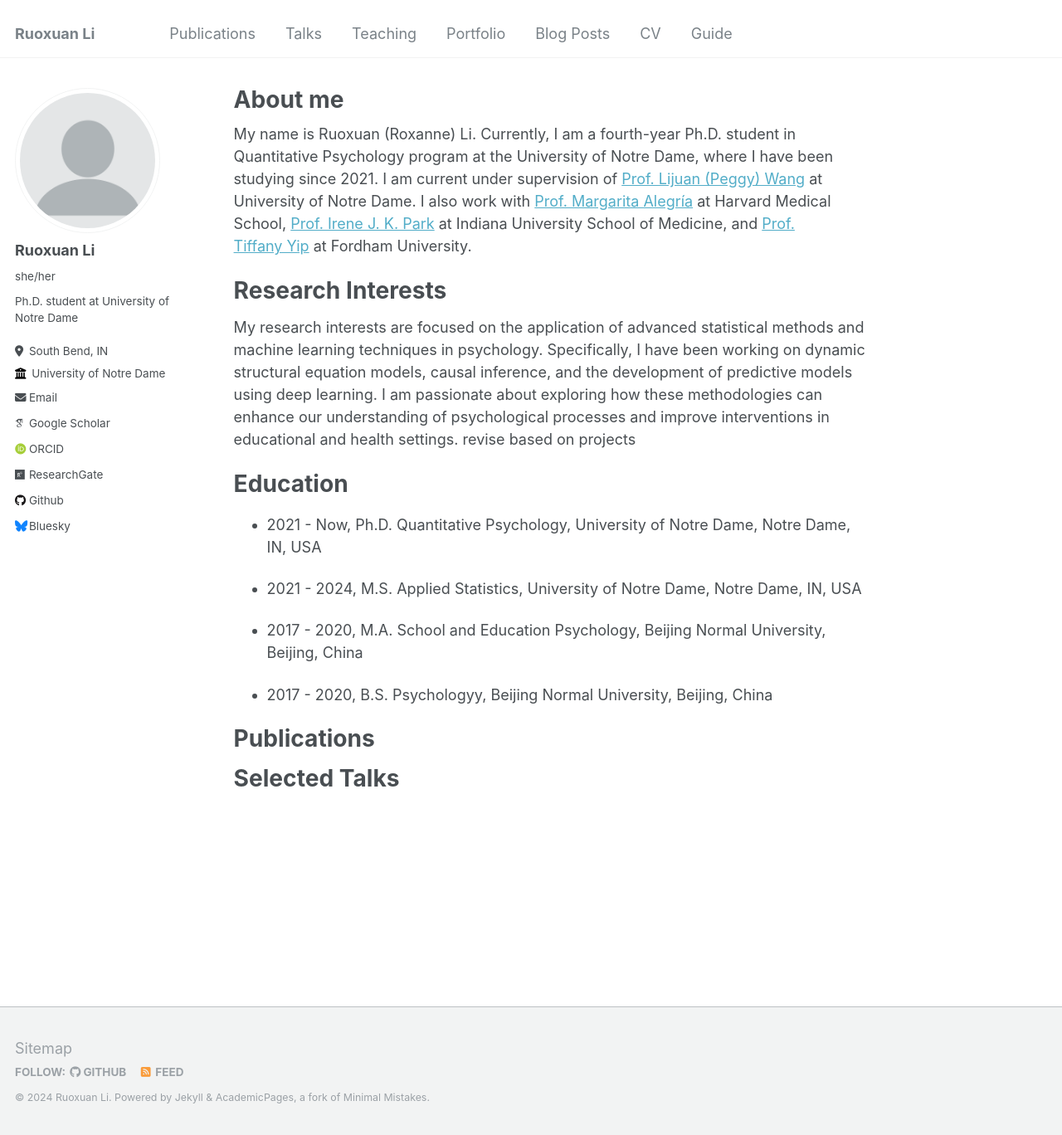
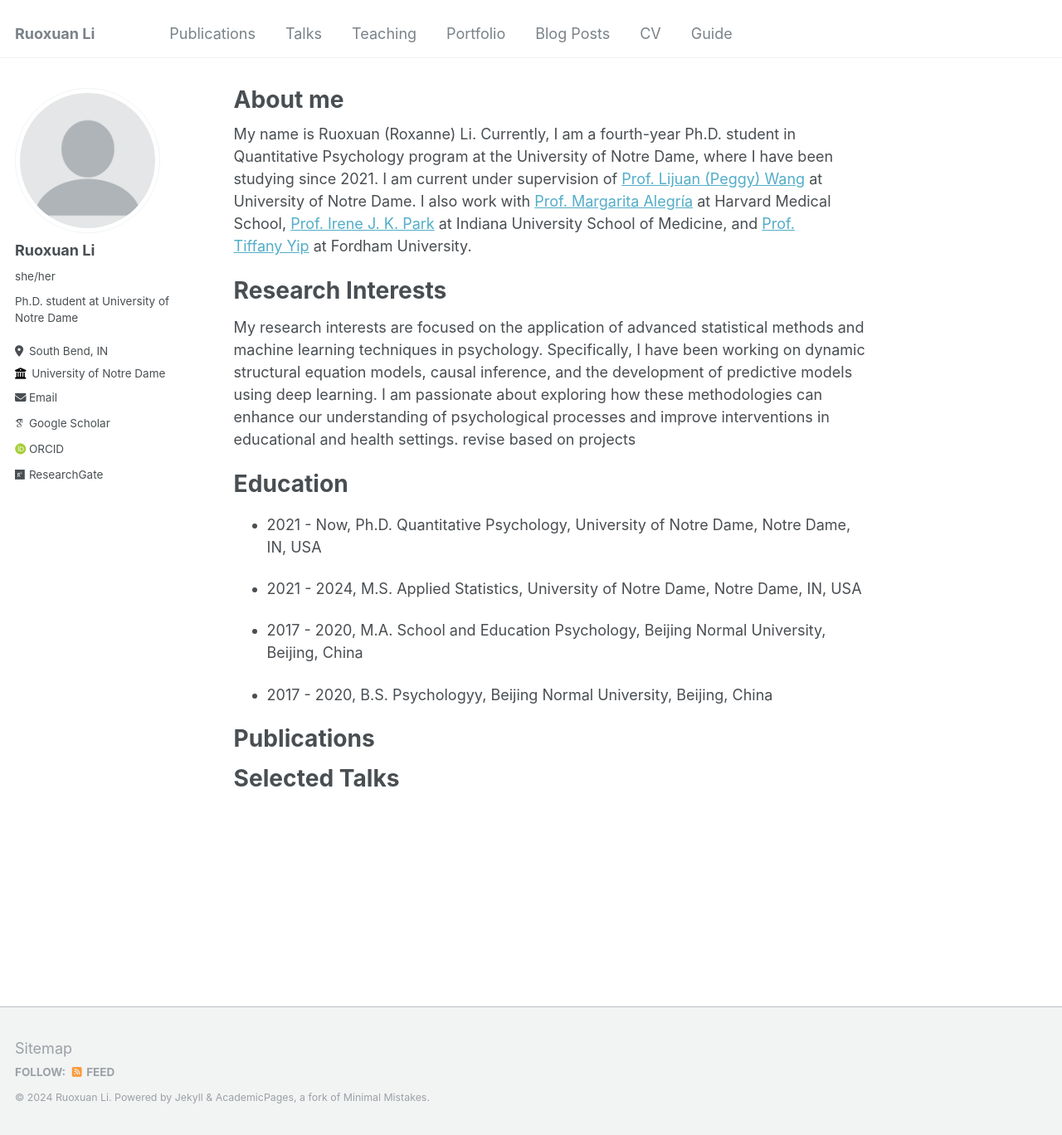
Before and after one commit to Ruoxuan-Li-Roxanne/Ruoxuan-Li-Roxanne.github.io, a Jekyll site: the page built from _pages/about.md, in a window 1280 px wide and 1368 px high. Shown: the whole window at 83% size. Built offline with Jekyll 4.4.1, drawn with Linux system fonts in a browser that asks for light colours; some web fonts are replaced.

Commit message:
Update _config.yml

```diff
--- a/_config.yml
+++ b/_config.yml
@@ -43,12 +43,12 @@ author:
   bitbucket        : # Username - Update with your username on the site
   codepen          : # Username
   dribbble         : # Username
-  github           : "academicpages"
+  github           : #"academicpages"
   kaggle           : # Username
   stackoverflow    : # User number or user number and name (i.e., use "1" or "1/jeff-atwood")
 
   # Social media
-  bluesky          : "bsky.app" # Replace this with you Bluesky username
+  bluesky          : #"bsky.app" # Replace this with you Bluesky username
   facebook         : # Username
   flickr           : # Username
   foursquare       : # Username
@@ -121,7 +121,7 @@ yandex_site_verification :
 
 # Social Sharing
 twitter:
-  username               : &twitter
+  username               : #&twitter
 facebook:
   username               :
   app_id                 :
```
